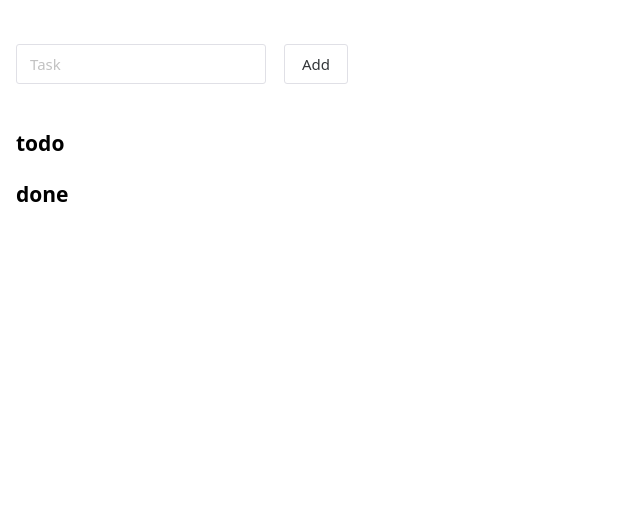
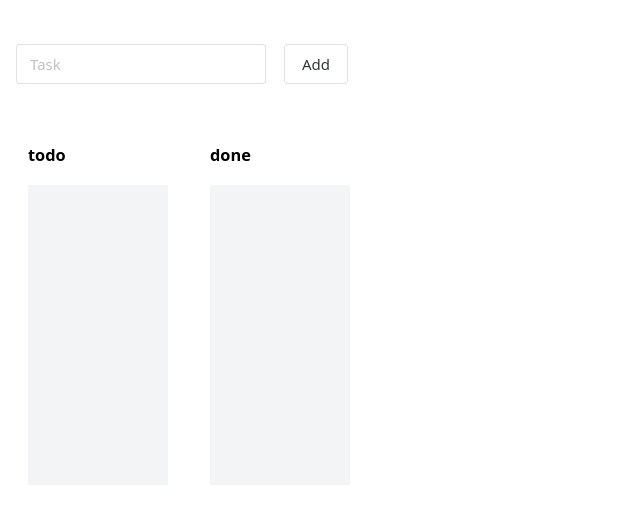
Before and after one commit to evagapi/ironhack-final-project-group-3, a Vue app: page / in a window 1280 px wide. Shown: the top 524 px of the page, without its empty margins (0-640 px from the left). Built offline with nearby package versions, Linux system fonts and the light colour scheme.

Commit message:
feat: add draggable to move tasks from one column to another

```diff
--- a/package.json
+++ b/package.json
@@ -14,7 +14,8 @@
   "dependencies": {
     "pinia": "^2.0.22",
     "vue": "^3.2.37",
-    "vue-router": "^4.1.5"
+    "vue-router": "^4.1.5",
+    "vuedraggable": "^4.1.0"
   },
   "devDependencies": {
     "@vitejs/plugin-vue": "^3.1.0",
--- a/src/components/TodoList.vue
+++ b/src/components/TodoList.vue
@@ -16,21 +16,25 @@
         <n-button attr-type="submit"> Add </n-button>
       </n-form-item>
     </NForm>
-
-    <div v-for="group in groups" :key="group.value">
-      <h2>{{ group.value }}</h2>
-      <ul>
-        <li
-          v-for="task in getTaskByGroup(group.value)"
-          :key="task.title"
-          class="tasks-list"
+  </div>
+  <n-scrollbar x-scrollable>
+    <div class="columns-wrapper">
+      <div v-for="column in columns" :key="column.value">
+        <h3>{{ column.value }}</h3>
+        <draggable
+          class="column"
+          :list="getTaskByColumn(column.value)"
+          group="columns"
+          item-key="title"
+          @change="log"
         >
-          {{ task.title }}
-          <n-select v-model:value="task.group" :options="groups" />
-        </li>
-      </ul>
+          <template #item="{ element }">
+            <div class="list-group-item">{{ element.title }}</div>
+          </template>
+        </draggable>
+      </div>
     </div>
-  </div>
+  </n-scrollbar>
 </template>
 
 <script setup>
@@ -40,10 +44,11 @@ import {
   NFormItem,
   NInput,
   NButton,
-  NSelect,
+  NScrollbar,
   useMessage,
 } from "naive-ui";
 import { reactive, ref } from "vue";
+import draggable from "vuedraggable";
 
 const message = useMessage();
 const formValue = reactive({
@@ -52,7 +57,7 @@ const formValue = reactive({
 
 const formRef = ref(null);
 
-const groups = [
+const columns = [
   {
     label: "todo",
     value: "todo",
@@ -71,7 +76,7 @@ const rules = {
   },
 };
 
-const { addTask, getTaskByGroup } = useTasksStore();
+const { addTask, getTaskByColumn } = useTasksStore();
 
 function handleSubmit(e) {
   e.preventDefault();
@@ -80,7 +85,7 @@ function handleSubmit(e) {
     .then(() => {
       addTask({
         title: formValue.task,
-        group: "todo",
+        column: "todo",
       });
       formValue.task = "";
       message.success("New task added");
@@ -90,6 +95,10 @@ function handleSubmit(e) {
       message.error("A task must not be empty");
     });
 }
+
+function log(event) {
+  window.console.log(event);
+}
 </script>
 
 <style scoped>
@@ -97,7 +106,15 @@ function handleSubmit(e) {
   padding: 1rem;
   margin: auto;
 }
-.tasks-list {
-  list-style-type: none;
+
+.columns-wrapper {
+  display: flex;
+  gap: 3em;
+  margin: 0 2em;
+}
+.column {
+  min-height: 300px;
+  width: 140px;
+  background-color: #f2f4f5;
 }
 </style>
--- a/src/stores/TasksStore.js
+++ b/src/stores/TasksStore.js
@@ -2,15 +2,21 @@ import { defineStore } from "pinia";
 import { reactive } from "vue";
 
 export const useTasksStore = defineStore("tasks", () => {
-  const tasks = reactive([]);
+  const todoTasks = reactive([]);
+
+  const doneTasks = reactive([]);
 
   function addTask(task) {
-    tasks.push(task);
+    if (task.column === "todo") {
+      todoTasks.push(task);
+    } else if (task.column === "done") {
+      doneTasks.push(task);
+    }
   }
 
-  function getTaskByGroup(group) {
-    return tasks.filter((task) => task.group === group);
+  function getTaskByColumn(column) {
+    return column === "todo" ? todoTasks : doneTasks;
   }
 
-  return { tasks, addTask, getTaskByGroup };
+  return { todoTasks, doneTasks, addTask, getTaskByColumn };
 });
```
Also changed, not shown: 1 other file (tests, documents, lock files or other folders).
